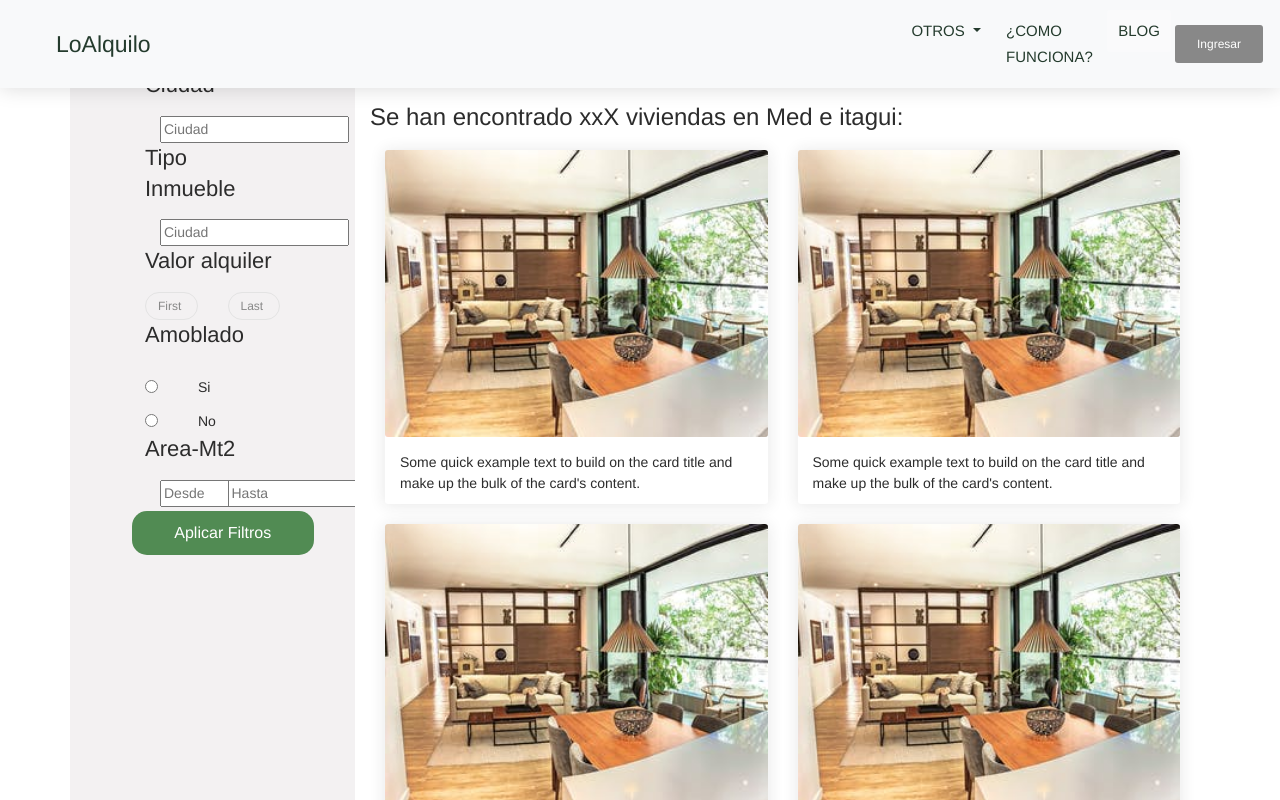
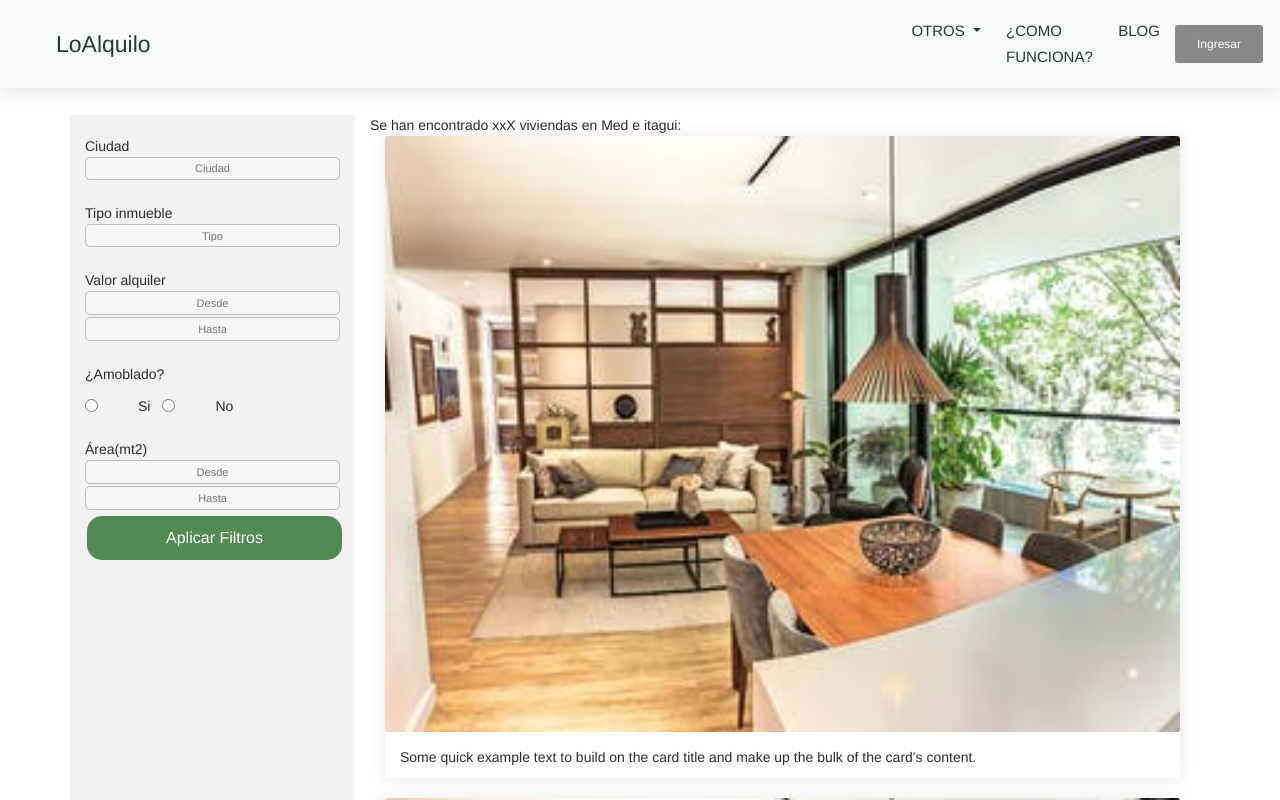
Before and after one commit to gustavorincon/rentingFront, an Angular app: page /renta/inicio in a window 1280 px wide. Both pictures are taken after typing "Sample", "Sample", "Sample" into the empty fields and a click on the button "Buscar". Shown: the top 800 px of the page. Built offline with nearby package versions, Linux system fonts and the light colour scheme.

Commit message:
Ajustes disenio con bootstrap

```diff
--- a/src/app/landing/components/header/header.component.html
+++ b/src/app/landing/components/header/header.component.html
@@ -21,13 +21,13 @@
                   <div class="container" >
                      <div class="row ">
                         <div class="col-sm-12 col-md-3 col-lg-3 col-xl-3 "  >
-                           <input type="input" formControlName="city" id="city" class="input-header" name="city" placeholder="Ciudad" >
+                           <input type="input" formControlName="city" id="city" class="input-search" name="city" placeholder="Ciudad" >
                         </div>
                         <div class="col-sm-12 col-md-3 col-lg-3 col-xl-3 justify-content"  >
-                           <input type="input" formControlName="rsType" id="rsType" class="input-header" name="rsType" placeholder="Tipo de inmueble">
+                           <input type="input" formControlName="rsType" id="rsType" class="input-search" name="rsType" placeholder="Tipo de inmueble">
                         </div>
                         <div class="col-sm-12 col-md-3 col-lg-3 col-xl-3 "  >
-                           <input type="input" formControlName="fromPrice" id="fromPrice" class="input-header" name="fromPrice" placeholder="Precio desde" >
+                           <input type="input" formControlName="fromPrice" id="fromPrice" class="input-search" name="fromPrice" placeholder="Precio desde" >
                         </div>
                         <div class="col-sm-12 col-md-3 col-lg-3 col-xl-3 "  >
                            <button (click)="buscar()" class="btn-header"><span>Buscar</span></button>
--- a/src/app/landing/components/real-state-filter/real-state-filter.component.html
+++ b/src/app/landing/components/real-state-filter/real-state-filter.component.html
@@ -1,65 +1,51 @@
 <app-nav-bar></app-nav-bar>
 <div class="container main-container">
-    <div class="row content" >
-
-            <div class="col-sm-4 col-md-2 col-lg-3 col-xl-3 scroll search-left" >
-                <div class="container" >
-                  <div class="col ">
-
-                    <div class="col-sm-12 col-md-12 col-lg-12 col-xl-12 "  >
+    <div class="row" >
+      <div class="col-sm-4 col-md-3 search-left" >
+          <div class="row ">
             <div class="col">
-                        <div>
-                         <h5>Ciudad</h5>
-                        </div>
-                        <div class="container">
-                          <div class="row">
-                            <div class="col-6">
-                             <input type="input" formControlName="city" id="city"  name="city" placeholder="Ciudad" >
-                            </div >
-                          </div>
-                       </div>
+              <div class="row search-row-lable">
+                <div class="col-12">
+                  <span>Ciudad</span>
                 </div>
               </div>
 
-                    <div class="col-sm-12 col-md-12 col-lg-12 col-xl-12 "  >
-                      <div class="col">
-                        <div>
-                         <h5>Tipo Inmueble</h5>
-                        </div>
-                        <div class="container">
               <div class="row">
-                            <div class="col-6">
-                             <input type="input" formControlName="city" id="city"  name="city" placeholder="Ciudad" >
-                            </div >
-                          </div>
-                       </div>
-                      </div>
-                    </div>
-
-                     <div class="col-sm-12 col-md-12 col-lg-12 col-xl-12 "  >
-                       <div class="col">
-                         <div>
-                          <h5>Valor alquiler</h5>
-                         </div>
-
-                          <div class="row">
-                            <div class="col-6">
-                              <input type="text" class="form-control" placeholder="First name">
-                            </div>
-                            <div class="col-6">
-                              <input type="text" class="form-control" placeholder="Last name">
-                            </div>
-                          </div>
+                <div class="col-12">
+                  <input type="input"  class="input-search" id="city"  name="city" placeholder="Ciudad" >
 
                 </div>
               </div>
-                     <div class="col-sm-12 col-md-12 col-lg-12 col-xl-12 "  >
-                      <div class="col">
-                        <div>
-                         <h5>Amoblado</h5>
+              <div class="row search-row-lable">
+                <div class="col-12">
+                  <span>Tipo inmueble</span>
                 </div>
-                        <div class="container">
+              </div>
               <div class="row">
+                <div class="col-12">
+                  <input type="input"  class="input-search"  id="city"  name="city" placeholder="Tipo" >
+                </div>
+              </div>
+              <div class="row search-row-lable">
+                <div class="col-12">
+                  <span>Valor alquiler</span>
+                </div>
+              </div>
+              <div class="row ">
+                <div class="col-12">
+                  <input type="text" class="input-search" placeholder="Desde">
+                </div>
+                <div class="col-12">
+                  <input type="text" class="input-search" placeholder="Hasta">
+                </div>
+              </div>
+              <div class="row search-row-lable">
+                <div class="col-12">
+                  <span>¿Amoblado?</span>
+                </div>
+              </div>
+              <div class="row">
+                <div class="col-12">
                   <div class="form-check form-check-inline">
                     <input class="form-check-input" type="radio" name="inlineRadioOptions" id="inlineRadio1" value="option1">
                     <label class="form-check-label" for="inlineRadio1">Si</label>
@@ -70,43 +56,33 @@
                   </div>
                 </div>
               </div>
+              <div class="row search-row-lable">
+                <div class="col-12">
+                  <span>Área(mt2)</span>
                 </div>
               </div>
-                    <div class="col-sm-12 col-md-12 col-lg-12 col-xl-12 "  >
-                      <div class="col">
-                        <div>
-                         <h5>Area-Mt2</h5>
+              <div class="row ">
+                <div class="col-12">
+                  <input type="input"  class="input-search"  id="city"  name="city" placeholder="Desde" >
+                </div >
+                <div class="col-12">
+                  <input type="input"  class="input-search"  id="city"  name="city" placeholder="Hasta" >
                 </div>
-                        <div class="container">
-                          <div class="row">
-                            <div class="col-6">
-                             <input type="input" formControlName="city" id="city"  name="city" placeholder="Desde" >
-                            </div >
-                            <div class="col-6">
-                             <input type="input" formControlName="city" id="city"  name="city" placeholder="Hasta" >
+              </div>
+              <div class="row"  >
+                <div class="col-12">
+                  <button  class="btn-header"><span>Aplicar Filtros</span></button>
                 </div>
               </div>
             </div>
           </div>
       </div>
 
-
-                     <div class="col-sm-12 col-md-12 col-lg-12 col-xl-12 "  >
-                        <button  class="btn-header"><span>Aplicar Filtros</span></button>
-                     </div>
-
-                  </div>
-
-               </div>
-            </div>
-
-
-        <div class="col-sm-8 col-md-10 col-lg-9 col-xl-9 scroll" >
-            <h4>Se han encontrado xxX viviendas en Med e itagui:</h4>
-
+      <div class="col-sm-8 col-md-9 scroll" >
+          <span>Se han encontrado xxX viviendas en Med e itagui:</span>
           <div class="container">
             <div class="row">
-                  <div class='col-sm-12 col-md-6'>
+              <div class='col-12'>
                 <div class="card" >
                     <img class="card-img-top" src="assets/img/apt1.jpg" alt="Card image cap">
                     <div class="card-body">
@@ -114,7 +90,7 @@
                     </div>
                   </div>
               </div>
-                  <div class='col-sm-12 col-md-6'>
+              <div class='col-12'>
                 <div class="card" >
                     <img class="card-img-top" src="assets/img/apt1.jpg" alt="Card image cap">
                     <div class="card-body">
@@ -122,31 +98,7 @@
                     </div>
                   </div>
               </div>
-                  <div class='col-sm-12 col-md-6'>
-                    <div class="card" >
-                        <img class="card-img-top" src="assets/img/apt1.jpg" alt="Card image cap">
-                        <div class="card-body">
-                          <p class="card-text">Some quick example text to build on the card title and make up the bulk of the card's content.</p>
-                        </div>
-                      </div>
-                  </div>
-                  <div class='col-sm-12 col-md-6'>
-                    <div class="card" >
-                        <img class="card-img-top" src="assets/img/apt1.jpg" alt="Card image cap">
-                        <div class="card-body">
-                          <p class="card-text">Some quick example text to build on the card title and make up the bulk of the card's content.</p>
-                        </div>
-                      </div>
-                  </div>
-                  <div class='col-sm-12 col-md-6'>
-                    <div class="card" >
-                        <img class="card-img-top" src="assets/img/apt1.jpg" alt="Card image cap">
-                        <div class="card-body">
-                          <p class="card-text">Some quick example text to build on the card title and make up the bulk of the card's content.</p>
-                        </div>
-                      </div>
-                  </div>
-                  <div class='col-sm-12 col-md-6'>
+              <div class='col-12'>
                 <div class="card" >
                     <img class="card-img-top" src="assets/img/apt1.jpg" alt="Card image cap">
                     <div class="card-body">
@@ -156,8 +108,6 @@
               </div>
             </div>
         </div>
-
-       </div>
-
       </div>
     </div>
+</div>
--- a/src/assets/scss/now-ui-dashboard/_inputs.scss
+++ b/src/assets/scss/now-ui-dashboard/_inputs.scss
@@ -1,7 +1,6 @@
 @include form-control-placeholder($default-color, 1);
 
 .form-control {
-    background-color: $transparent-bg;
     border: 1px solid $light-gray;
     border-radius: $btn-round-radius;
     color: $black-color;
--- a/src/styles.css
+++ b/src/styles.css
@@ -15,9 +15,13 @@ body {
 }
 
 .search-left {
-    overflow: auto;
     background: rgb(243, 241, 242);
 }
+
+.search-row-lable {
+   padding-top: 8%;
+}
+
 
 
 .content {
@@ -26,12 +30,13 @@ body {
 
 
 .main-container{
-    margin-top: 70px;
+    margin-top: 9%;
 }
 
 .header {
     width: 100%;
-    min-height: 69vh;
+    height: 100%;
+    min-height: 50vh;
     background-image: url("https://www.oceanpacificresort.com.au/wp-content/uploads/2016/11/banner-apartments.jpg");
     background-repeat: no-repeat;
     background-position: center;
@@ -41,8 +46,7 @@ body {
 .header::before {
     content: '';
     width: 100%;
-    height: 50%;
-    min-height: 80vh;
+    height: 77%;
     position: absolute;
     top: 0;
     left: 0;
@@ -91,15 +95,15 @@ body {
     font-size: 1.3em;
 }
 
-.input-header {
+.input-search {
     background-color: #f6f6f6;
     border: 1px solid #bdbcbc;
     padding: 6px;
-    width: 110%;
-    height: 100%;
+    width: 100%;
+    height: 90%;
     text-align: center;
     text-decoration: none;
-    font-size: 15px;
+    font-size: 11px;
     margin: 0px;
     -webkit-border-radius: 5px 5px 5px 5px;
     border-radius: 5px 5px 5px 5px;
@@ -123,7 +127,7 @@ body {
     border: none;
     border-radius: 15px;
     color: white;
-    width: 110%;
+    width: 100%;
     padding: 10px;
     text-align: center;
     text-decoration: none;
```
Lines whose indentation alone changed are shown as unchanged.
